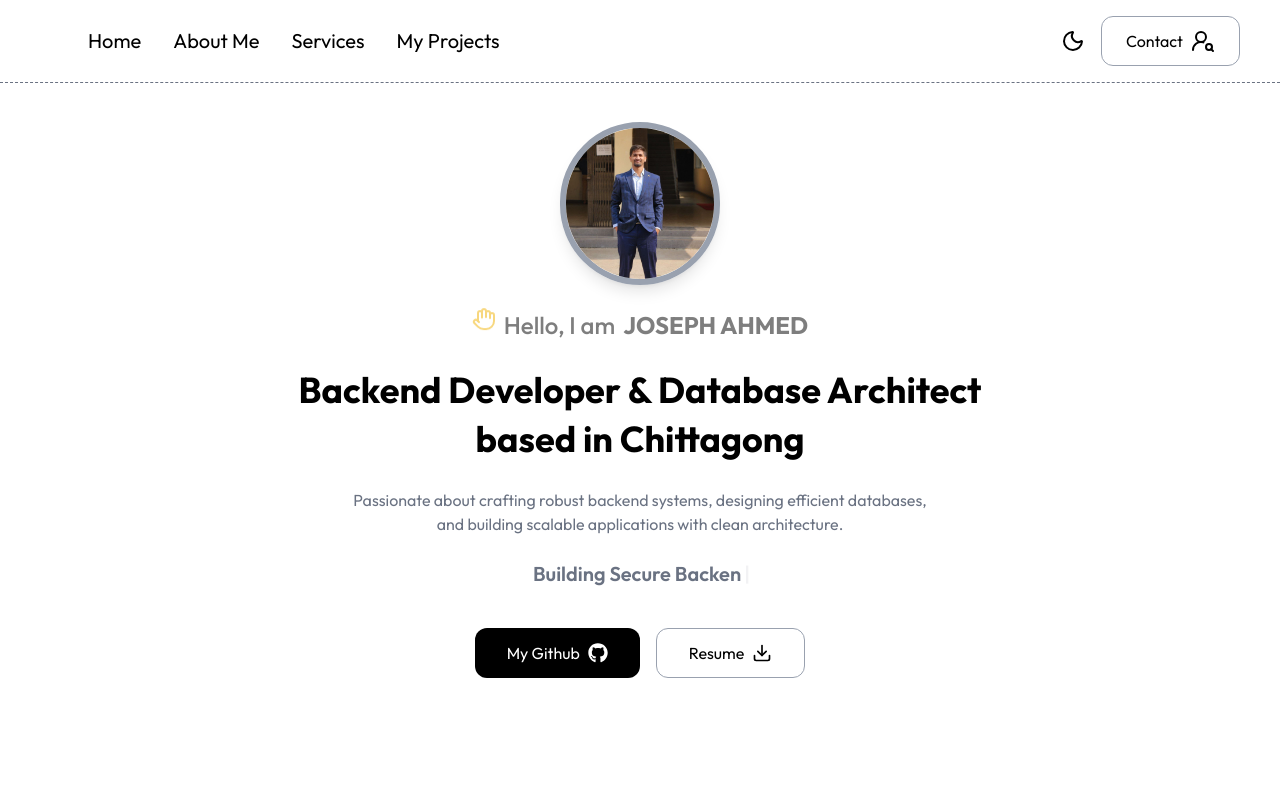
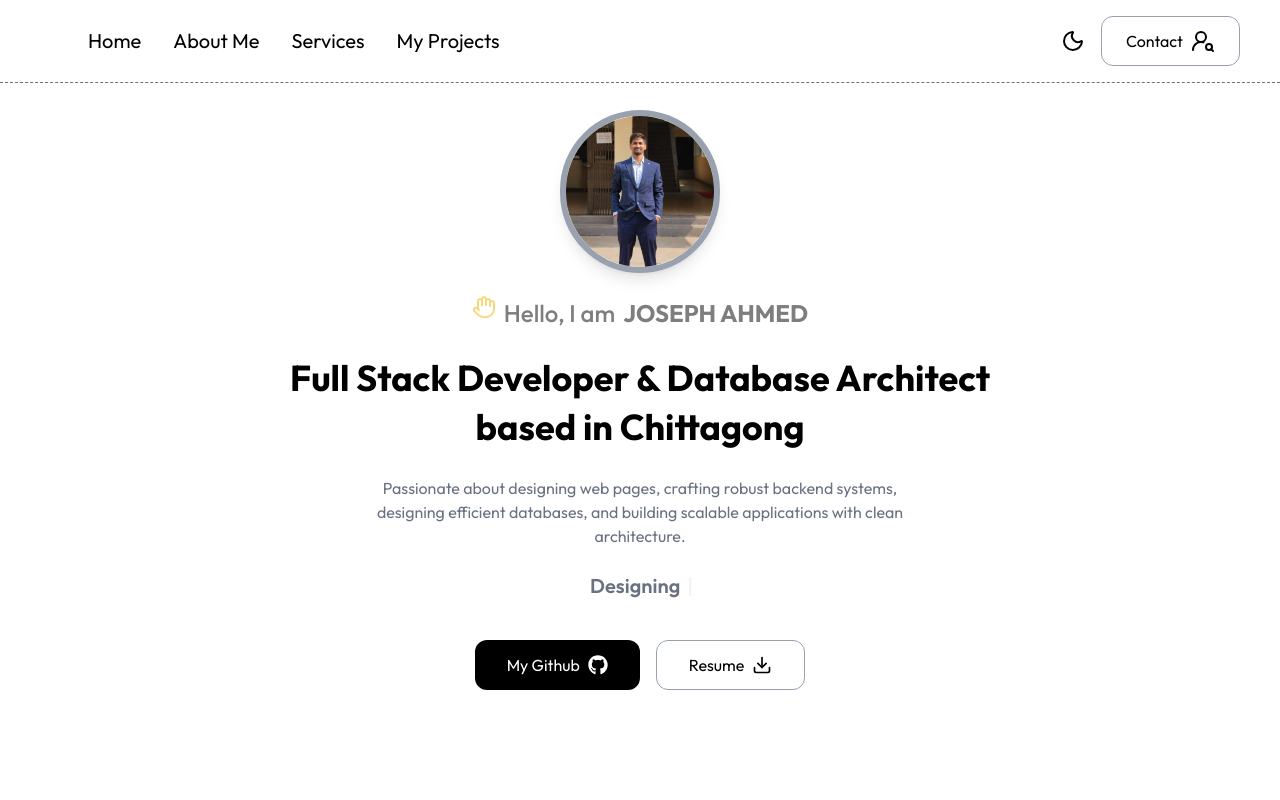
Before and after one commit to ahmedjoseph07/dev-portfolio, a Next.js app: page / in a window 1280 px wide. Shown: the top 800 px of the page. Built offline with nearby package versions, Linux system fonts and the light colour scheme.

Commit message:
Revise Hero component text for clarity
Updated job title and modified the description to emphasize frontend design skills.

```diff
--- a/app/components/Hero.jsx
+++ b/app/components/Hero.jsx
@@ -24,12 +24,12 @@ const Hero = () => {
             </h3>
 
             <h1 className="text-xl xs:text-2xl sm:text-3xl lg:text-4xl font-extrabold leading-snug hover:scale-[1.01] transition duration-300 cursor-pointer">
-                Backend Developer & Database Architect
+                Full Stack Developer & Database Architect
                 <br className="hidden sm:block" /> based in Chittagong
             </h1>
 
             <p className="text-gray-500 max-w-md xs:max-w-lg sm:max-w-xl text-md xs:text-base">
-                Passionate about crafting robust backend systems, designing
+                Passionate about designing web pages, crafting robust backend systems, designing
                 efficient databases, and building scalable applications with
                 clean architecture.
             </p>
@@ -37,6 +37,7 @@ const Hero = () => {
             <div className="text-base xs:text-lg sm:text-xl font-semibold text-gray-500">
                 <Typewriter
                     words={[
+                        "Optimizing Frontend",
                         "Designing RESTful APIs",
                         "Building Secure Backends",
                         "Optimizing Databases",
```
